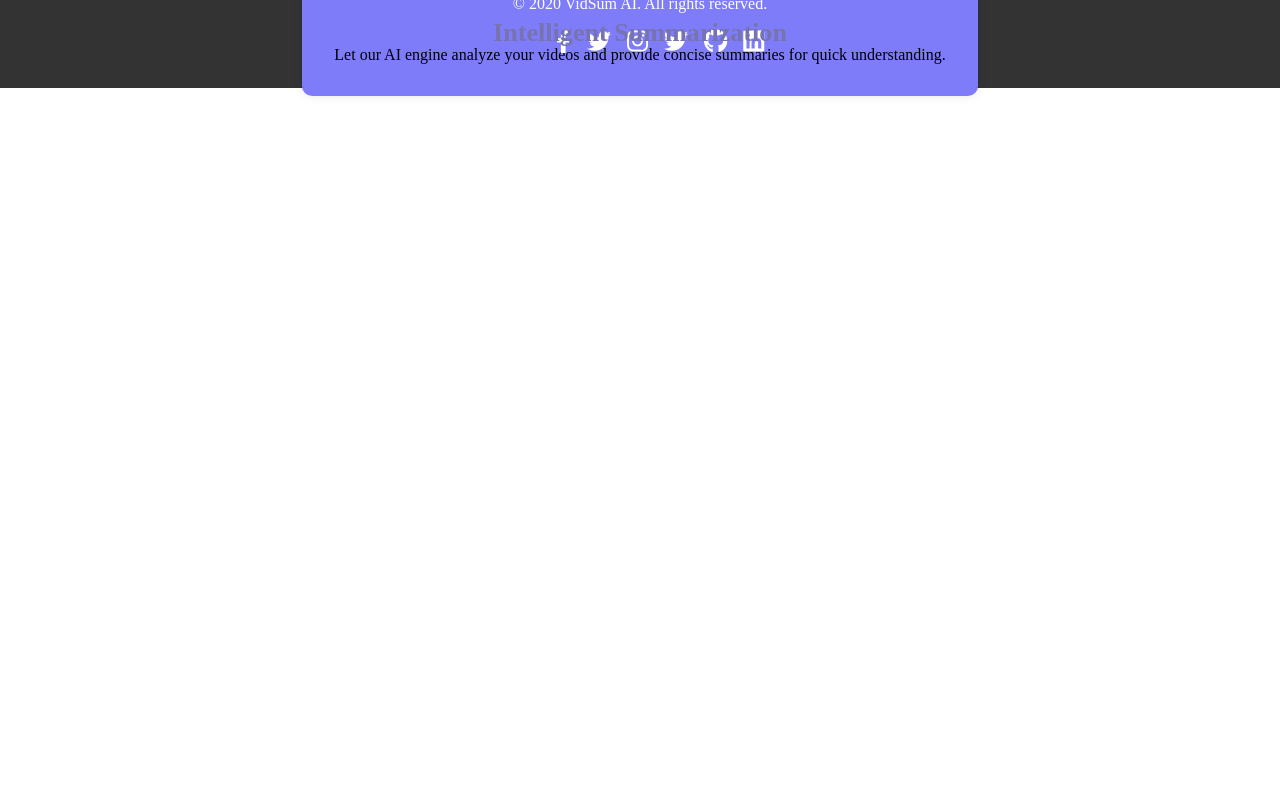
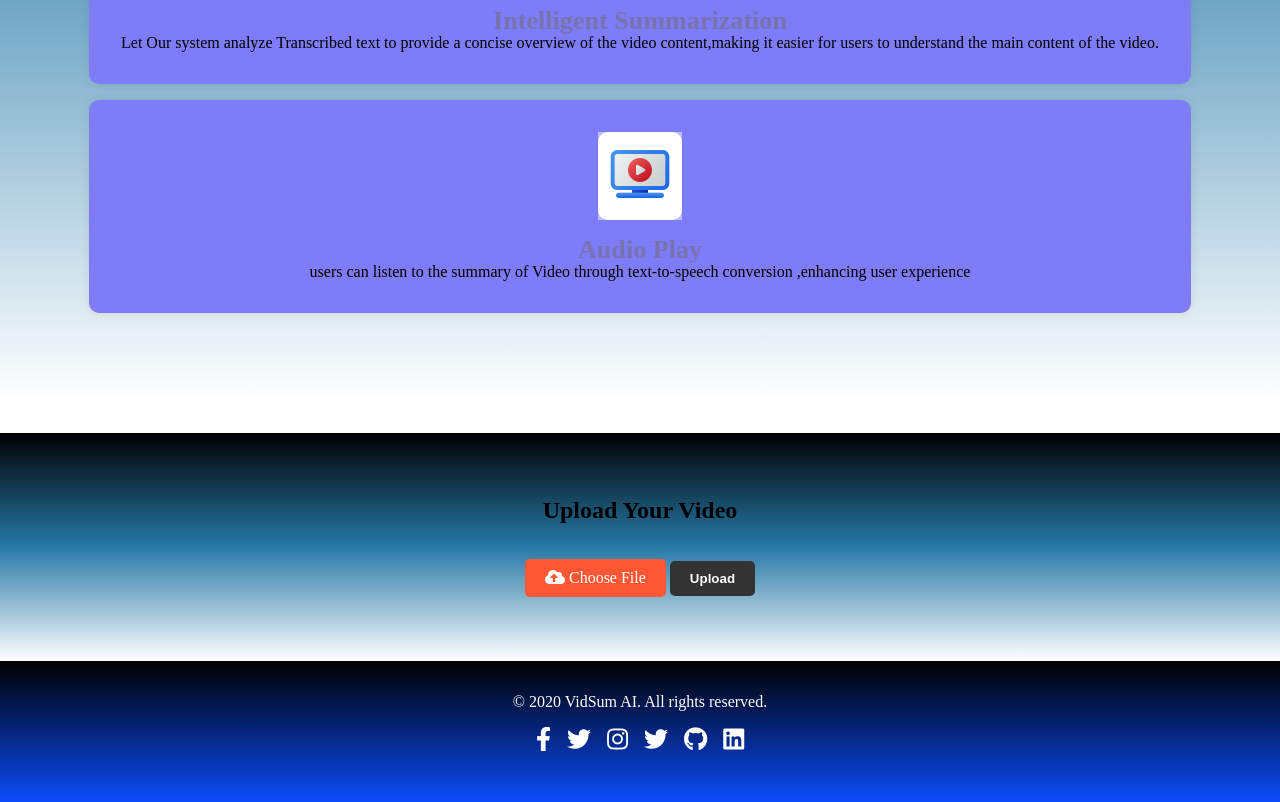
Before and after one commit to asjad895/VidSum-AI, a Flask app: template FRONTEND/templates/index.html in a window 1280 px wide. Shown: the part 1810-2612 px from the top of the page. Before the commit the page ends 1906 px from the top, so only its background shows below. Run offline with Flask 3, Linux system fonts and the light colour scheme; the template is opened without the code that fills it: most values are stand-ins (such as "Sample title", 1, 10 or a date in 2020).

Commit message:
added frontend new

```diff
--- a/FRONTEND/static/css/style.css
+++ b/FRONTEND/static/css/style.css
@@ -1,17 +1,37 @@
 /* Reset some default styles */
-body, h1, h2, h3, p {
+
+body {
+    margin: 0;
+    padding: 0;
+    display: flex;
+    flex-direction: column;
+    min-height: 100vh; /* Ensure the body occupies at least the full viewport height */
+}
+h1, h2, h3, p {
     margin: 0;
     padding: 0;
 }
-
+/* Common section styles */
+section {
+    padding: 4em 0; /* Vertical padding for each section */
+    position: relative;
+    z-index: 1;
+    background: linear-gradient(to bottom, #000, #2779a7, #ffffff);
+    text-align: center;
+}
+/* Add spacing between sections */
+section + section {
+    margin-top: 2em; /* Adjust the margin as needed */
+}
 /* Center content */
 .container {
     display: flex;
     justify-content: center;
     align-items: center;
-    height: 80vh;
+    min-height: 50vh;
     flex-direction: column;
-    margin: .5rem .5rem;
+    margin: .5rem ;
+    padding-top: 100px;
 }
 .intro-text p {
     display: flex;
@@ -48,7 +68,7 @@ body, h1, h2, h3, p {
 
 /* Style logo */
 .logo img {
-    max-width: 300px; /* Adjust the size as needed */
+    max-width: 400px; /* Adjust the size as needed */
     margin: 0 auto;
     display: block;
 }
@@ -63,6 +83,7 @@ body, h1, h2, h3, p {
     border-radius: 5px;
     font-weight: bold;
     transition: background-color 0.3s ease;
+    margin-top: 10px;
 }
 
 .cta-button:hover {
@@ -91,6 +112,10 @@ body, h1, h2, h3, p {
 }
 
 /* Style the service container */
+#services{
+    margin-bottom:auto;
+}
+
 .service {
     display: flex;
     flex-direction: column;
@@ -115,10 +140,34 @@ body, h1, h2, h3, p {
     cursor: pointer;
 }
 
+.service-icon {
+    position: relative;
+    background-color: #fff; /* Set a contrasting background color */
+    border-radius: 10px;
+    padding: 10px; /* Add padding for space around the image */
+}
+
+.service-icon img {
+    max-width: 100px; /* Adjust the maximum width */
+    position: relative;
+    z-index: 1;
+}
+
+.service-icon::before {
+    content: "";
+    position: absolute;
+    top: 0;
+    left: 0;
+    width: 100%;
+    height: 100%;
+    background-color: rgba(255, 255, 255, 0.5); /* Semi-transparent white overlay */
+    z-index: 0;
+}
+
 /* Other styles */
 /* Style header and navigation */
 header {
-    background-color: #333;
+    background:linear-gradient(#000,#0b4bf9);
     color: white;
     padding: 1em;
 }
@@ -158,17 +207,19 @@ nav logo img {
 
 /* Style footer */
 footer {
-    background-color: #333;
+    background:linear-gradient(#000,#0b4bf9);
     color: white;
-    padding: 1em;
+    padding: 2em 0; /* Increase the vertical padding */
     text-align: center;
+    margin-top: auto;
 }
 
 .social-icons {
     list-style: none;
     display: flex;
     justify-content: center;
-    margin-top: 1em;
+    margin: 1em 0; /* Adjust the margin */
+    padding: 0; /* Reset padding */
 }
 
 .social-icons li {
@@ -186,19 +237,27 @@ footer {
     color: #FF5733;
 }
 
+
 /* Existing styles */
 
 /* Style upload section */
-#upload {
-    background-color: #f4f4f4;
-    padding: 4em 0;
+ #upload {
+    background: linear-gradient(to bottom, #000, #2779a7, #ffffff);
     text-align: center;
+    position: relative; /* Add positioning */
+    z-index: 1; /* Set a higher z-index value */
 }
 
 .upload-container {
     max-width: 800px;
     margin: 0 auto;
+    margin-top: 0;
+    align-items: center;
+    text-align: center;
+    position: relative; /* Add positioning */
+    z-index: 1; /* Set a lower z-index value */
 }
+
 
 .upload-container h2 {
     margin-bottom: 1em;
@@ -213,6 +272,7 @@ footer {
     border-radius: 5px;
     cursor: pointer;
     transition: background-color 0.3s ease;
+
 }
 
 .custom-file-upload:hover {
--- a/FRONTEND/static/js/script.js
+++ b/FRONTEND/static/js/script.js
@@ -1,6 +0,0 @@
-// Display a message when the file input changes
-const fileInput = document.querySelector('input[type="file"]');
-fileInput.addEventListener('change', () => {
-    const fileName = fileInput.files[0].name;
-    alert(`Selected file: ${fileName}`);
-});
--- a/FRONTEND/templates/index.html
+++ b/FRONTEND/templates/index.html
@@ -6,10 +6,8 @@
         <div class="intro-text">
             <h1>Welcome to VidSum AI</h1>
             <div class="logo">
-                <img src="{{ url_for('static', filename='image/logo.png') }}" alt="VidSum AI Logo">
+                <img src="{{ url_for('static', filename='images/logo.png') }}" alt="VidSum AI Logo">
             </div>
-            <p>Your Intelligent Video Summarization Solution</p>
-            <p>Upload your video, generate subtitles, and get a concise summary.</p>
             <a href="#upload" class="cta-button">Get Started</a>
         </div>
     </div>
@@ -21,28 +19,38 @@
         <div class="services-list">
             <div class="service">
                 <div class="service-icon">
-                    <img src="{{ url_for('static', filename='images/service-icon1.png') }}" alt="Service Icon">
+                    <img src="{{ url_for('static', filename='images/transcript_h5uc6cu2d3rq_64.png') }}" alt="Service Icon">
                 </div>
-                <h3>Video Upload</h3>
-                <p>Upload your video files with ease. Our AI-powered system supports a wide range of formats.</p>
+                <h3>Video Transcription:</h3>
+                <p>You can upload video files or provide video links and our application will transcribe the video
+                     into text.</p>
             </div>
             <div class="service">
                 <div class="service-icon">
-                    <img src="{{ url_for('static', filename='images/service-icon2.png') }}" alt="Service Icon">
+                    <img src="{{ url_for('static', filename='images/translation_g68hxy4y44z5_64.png') }}" alt="Service Icon">
                 </div>
-                <h3>Subtitle Generation</h3>
-                <p>Automatically generate accurate subtitles for your videos using advanced language processing.</p>
+                <h3>Translations</h3>
+                <p> Transcribed Text can be Translated into different languages.</p>
             </div>
             <div class="service">
                 <div class="service-icon">
-                    <img src="{{ url_for('static', filename='images/service-icon3.png') }}" alt="Service Icon">
+                    <img src="{{ url_for('static', filename='images/summation_2n6x1vaxt8pg_64.png') }}" alt="Service Icon">
                 </div>
                 <h3>Intelligent Summarization</h3>
-                <p>Let our AI engine analyze your videos and provide concise summaries for quick understanding.</p>
+                <p>Let Our system analyze Transcribed text to provide a concise overview of the video
+                    content,making it easier for users to understand the main content of the video.</p>
+            </div>
+            <div class="service">
+                <div class="service-icon">
+                    <img src="{{ url_for('static', filename='images/streaming_l7a6rl1bktzp_64.png') }}" alt="Service Icon">
+                </div>
+                <h3>Audio Play</h3>
+                <p>users can listen to the summary of Video through text-to-speech conversion ,enhancing user experience</p>
             </div>
         </div>
     </div>
 </section>
+
 <section id="upload">
     <div class="upload-container">
         <h2>Upload Your Video</h2>
--- a/FRONTEND/templates/layout.html
+++ b/FRONTEND/templates/layout.html
@@ -3,6 +3,7 @@
 <head>
     <link rel="stylesheet" href="https://cdnjs.cloudflare.com/ajax/libs/font-awesome/5.15.3/css/all.min.css">
     <link rel="stylesheet" href="https://cdnjs.cloudflare.com/ajax/libs/font-awesome/5.15.3/css/all.min.css">
+    <script src="{{ url_for('static', filename='js/script.js') }}"></script>
 
 
     <title>{{ title }}</title>
@@ -25,7 +26,8 @@
     </header>
 
     <main>
-        {% block content %}{% endblock %}
+        {% block content %}
+        {% endblock %}
     </main>
 
     <footer>
@@ -41,6 +43,5 @@
             </ul>
         </div>
     </footer>
-    <script src="{{ url_for('static', filename='js/script.js') }}"></script>
 </body>
 </html>
```
Also changed, not shown: FRONTEND/static/images/logo.png (renamed from FRONTEND/static/image/logo.png), FRONTEND/static/images/streaming_l7a6rl1bktzp_64.png (added), FRONTEND/static/images/summation_2n6x1vaxt8pg_16.png (added), FRONTEND/static/images/summation_2n6x1vaxt8pg_64.png (added), FRONTEND/static/images/transcript_h5uc6cu2d3rq_64.png (added), FRONTEND/static/images/translation_g68hxy4y44z5_64.png (added), README.md.
